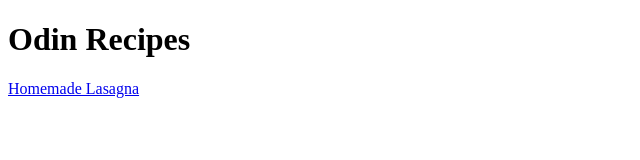
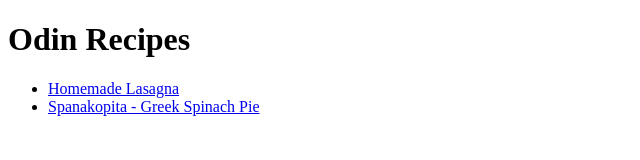
Before and after one commit to yannisvoz/odin_recipes, a plain HTML site: page index.html in a window 1280 px wide. Shown: the whole page, without its empty margins (0-640 px from the left). Drawn offline with Linux system fonts and the light colour scheme.

Commit message:
Link spanakopita.html to index.html

```diff
--- a/index.html
+++ b/index.html
@@ -8,6 +8,9 @@
 <body>
     <h1>Odin Recipes</h1>
 
-    <a href="./recipes/lasagna.html">Homemade Lasagna</a>
+    <ul>
+        <li><a href="./recipes/lasagna.html">Homemade Lasagna</a></li>
+        <li><a href="./recipes/spanakopita.html">Spanakopita - Greek Spinach Pie</a></li>
+    </ul>
 </body>
 </html>
```
